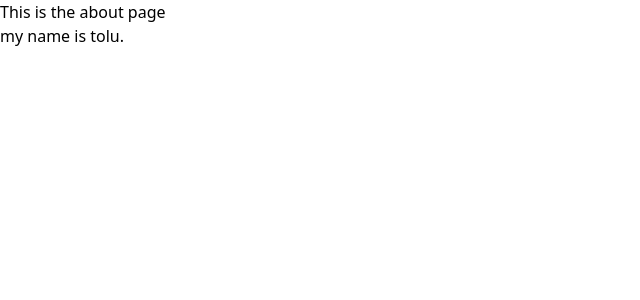
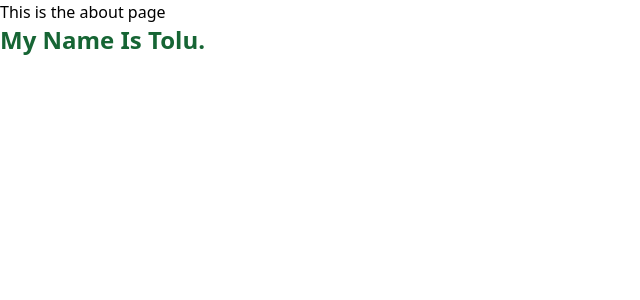
Before and after one commit to tolu-c/special-octo-sniffle, a Next.js app in the folder my-project/: page /about in a window 1280 px wide. Shown: the top 300 px of the page, without its empty margins (0-640 px from the left). Built offline with nearby package versions, Linux system fonts and the light colour scheme.

Commit message:
added styles

```diff
--- a/my-project/pages/about/index.js
+++ b/my-project/pages/about/index.js
@@ -1,6 +1,6 @@
 export default function About() {
   return <main>
     <h2>This is the about page</h2>
-    <p>my name is tolu.</p>
+    <p className='text-2xl font-bold capitalize text-green-800'>my name is tolu.</p>
   </main>;
 }
```
